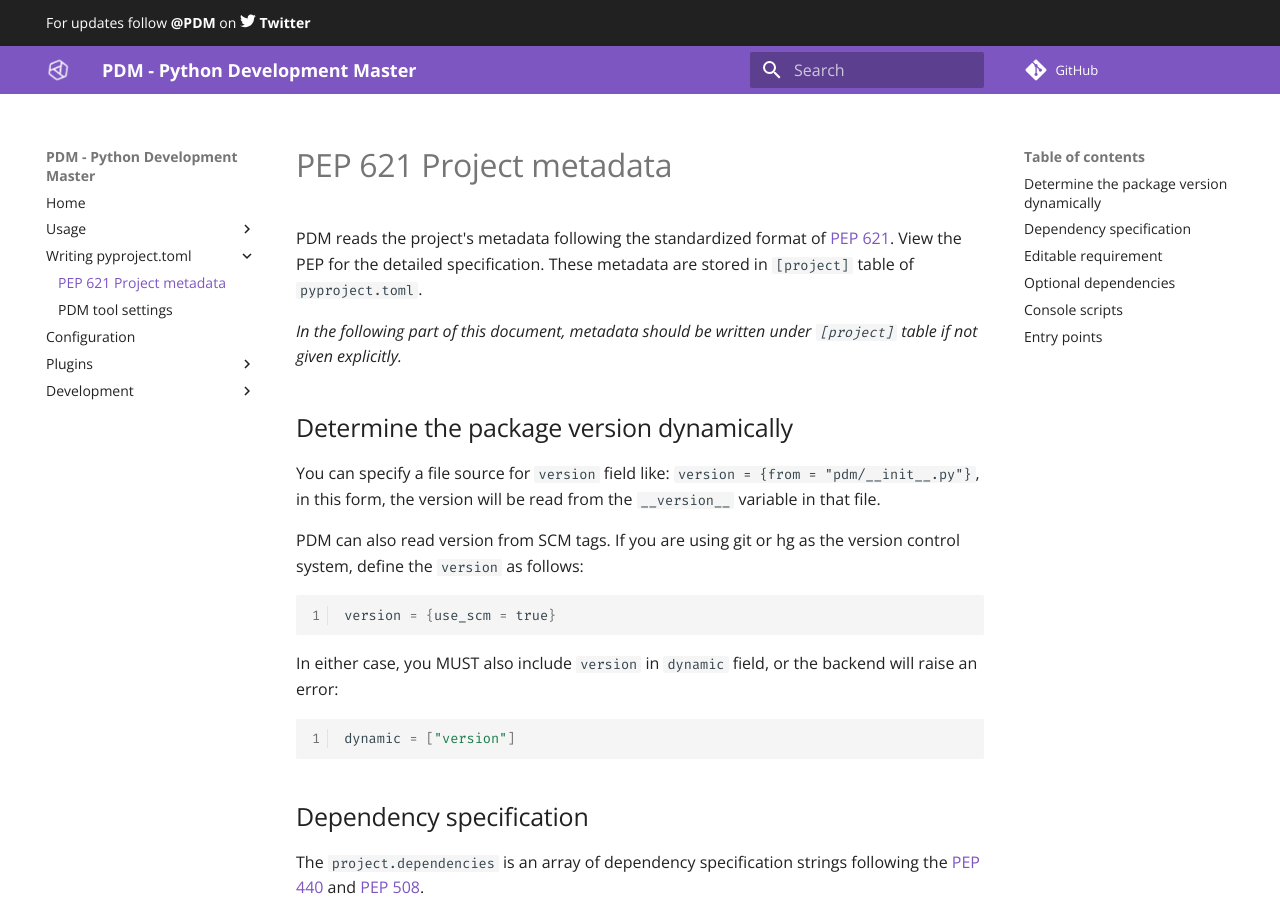
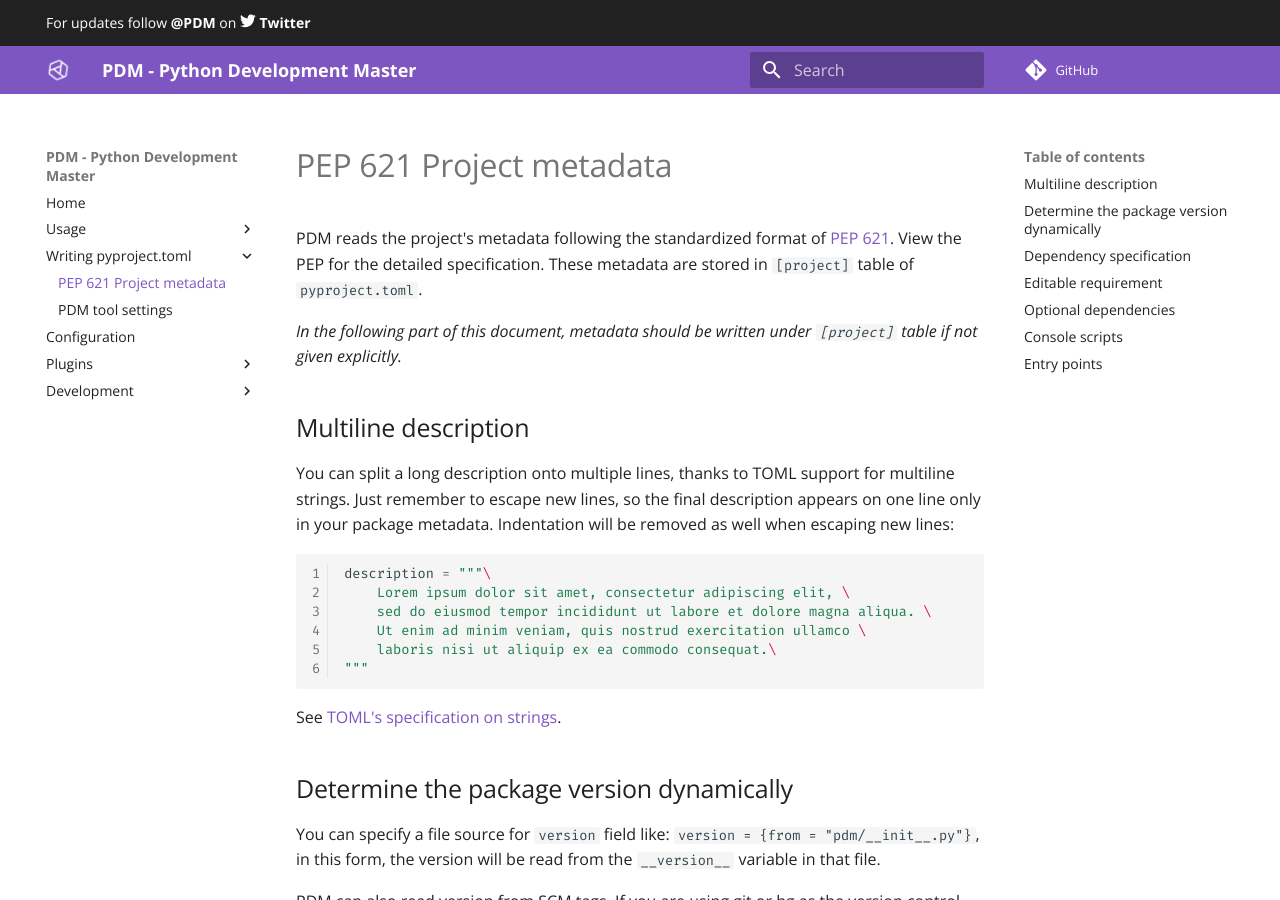
Before and after one commit to ChrisSanderser/pd-ms, an MkDocs documentation site: the page built from docs/docs/pyproject/pep621.md, in a window 1280 px wide and 900 px high. Built offline with MkDocs 1.6.1 and Material for MkDocs 9.7.7, drawn with Linux system fonts in a browser that asks for light colours; comment, search, counter and statistics services are not loaded.

Commit message:
Add paragraph about multiline descriptions

````diff
--- a/docs/docs/pyproject/pep621.md
+++ b/docs/docs/pyproject/pep621.md
@@ -4,6 +4,23 @@ PDM reads the project's metadata following the standardized format of [PEP 621](
 View the PEP for the detailed specification. These metadata are stored in `[project]` table of `pyproject.toml`.
 
 _In the following part of this document, metadata should be written under `[project]` table if not given explicitly._
+
+## Multiline description
+
+You can split a long description onto multiple lines, thanks to TOML support for multiline strings.
+Just remember to escape new lines, so the final description appears on one line only in your package metadata.
+Indentation will be removed as well when escaping new lines:
+
+```toml
+description = """\
+    Lorem ipsum dolor sit amet, consectetur adipiscing elit, \
+    sed do eiusmod tempor incididunt ut labore et dolore magna aliqua. \
+    Ut enim ad minim veniam, quis nostrud exercitation ullamco \
+    laboris nisi ut aliquip ex ea commodo consequat.\
+"""
+```
+
+See [TOML's specification on strings](https://toml.io/en/v1.0.0#string).
 
 ## Determine the package version dynamically
 
````
